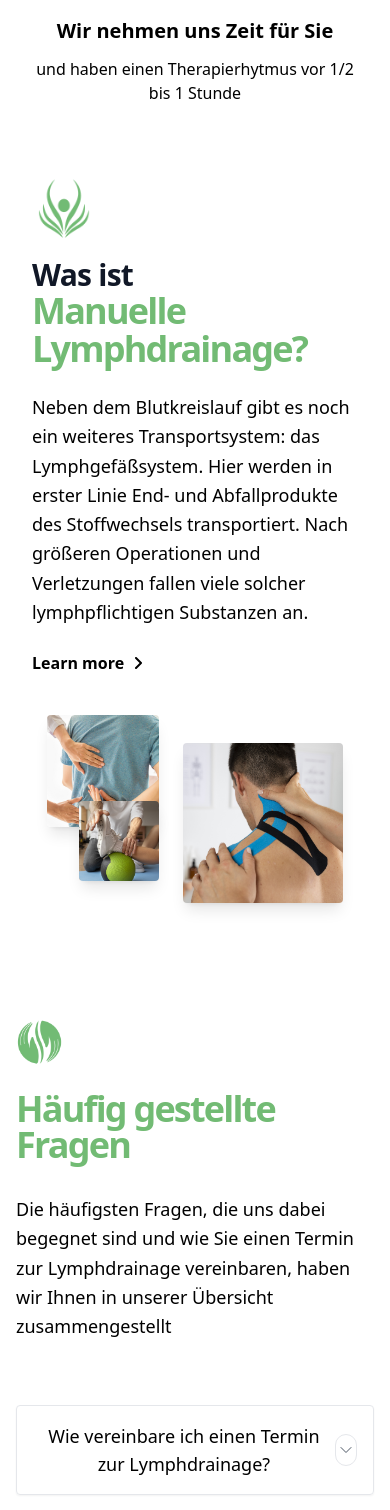
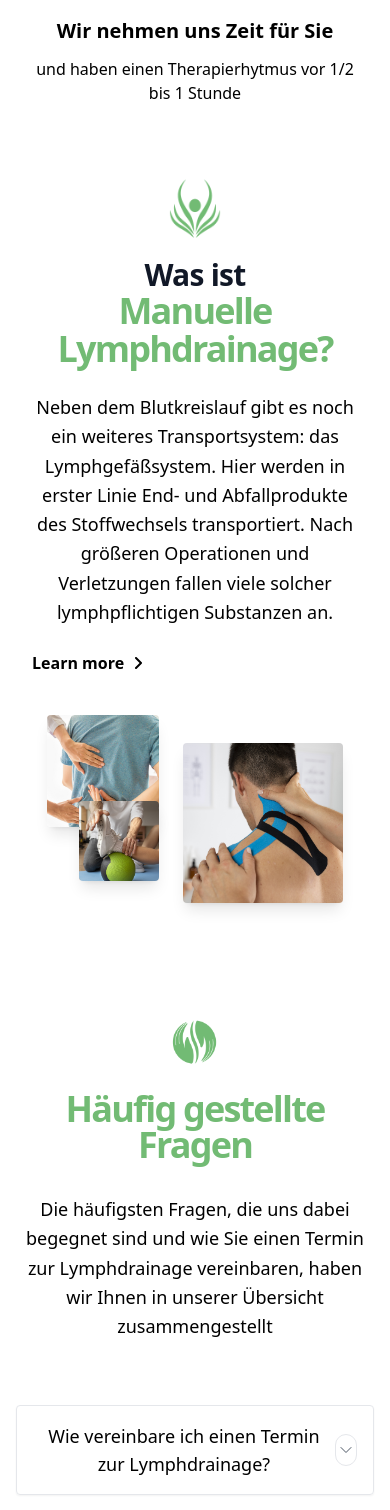
Before and after one commit to anesask/gatsby_zml_algau, a Gatsby site: page / in a window 390 px wide. Shown: the part 2559-4069 px from the top of the page. Built offline with nearby package versions, Linux system fonts and the light colour scheme; Gatsby itself is replaced by a stand-in of ours.

Commit message:
Customer Tweaks Request

```diff
--- a/src/components/About.js
+++ b/src/components/About.js
@@ -13,13 +13,13 @@ const About = () => {
       <div className="container">
       <div className="grid gap-10 lg:grid-cols-2">
         <div className="flex flex-col justify-center md:pr-8 xl:pr-0 lg:max-w-lg">
-          <div className="flex items-center justify-center w-16 h-16 mb-4 rounded-full bg-teal-accent-400">
+          <div className="flex items-center justify-center w-16 h-16 mb-4 rounded-full bg-teal-accent-400 mx-auto md:mx-0">
             <StaticImage
               src="../images/icons/about_icon.png"
-              placeholder="tracedSvg"
-            />
+              placeholder="tracedSvg"            />
+
           </div>
-          <div className="max-w-xl mb-6">
+          <div className="max-w-xl mb-6 text-center md:text-left">
             <h2 className="max-w-lg mb-6 font-sans text-3xl font-bold tracking-tight text-gray-900 sm:text-4xl sm:leading-none">
               Was ist
               <br className="block" />
--- a/src/components/Faq.js
+++ b/src/components/Faq.js
@@ -49,14 +49,14 @@ const Faq = () => {
       <div className="max-w-xl sm:mx-auto lg:max-w-2xl">
         <div className="flex flex-col mb-16 sm:text-center">
           <a href="/" class="mb-6 sm:mx-auto">
-            <div class="flex items-center justify-center w-12 h-12 rounded-full">
+            <div class="flex items-center justify-center w-12 h-12 rounded-full mx-auto md:mx-0">
               <StaticImage
                 src="../images/icons/faq_icon.png"
                 placeholder="tracedSVG"
               />
             </div>
           </a>
-          <div class="max-w-xl md:mx-auto sm:text-center lg:max-w-2xl">
+          <div class="max-w-xl md:mx-auto text-center md:text-left lg:max-w-2xl">
             <h2 class={headingOne}>Häufig gestellte Fragen</h2>
             <p class={baseText}>
               Die häufigsten Fragen, die uns dabei begegnet sind und wie Sie
```
